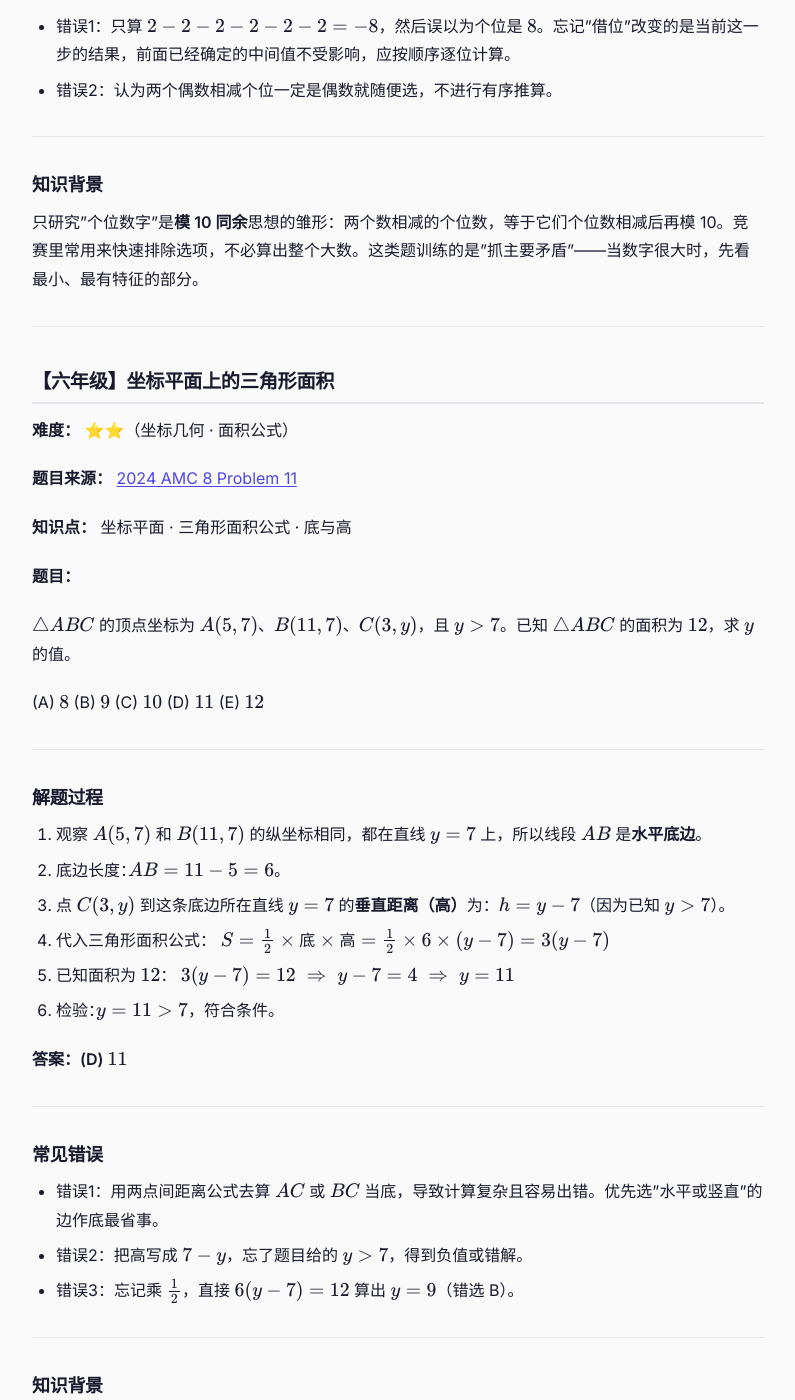
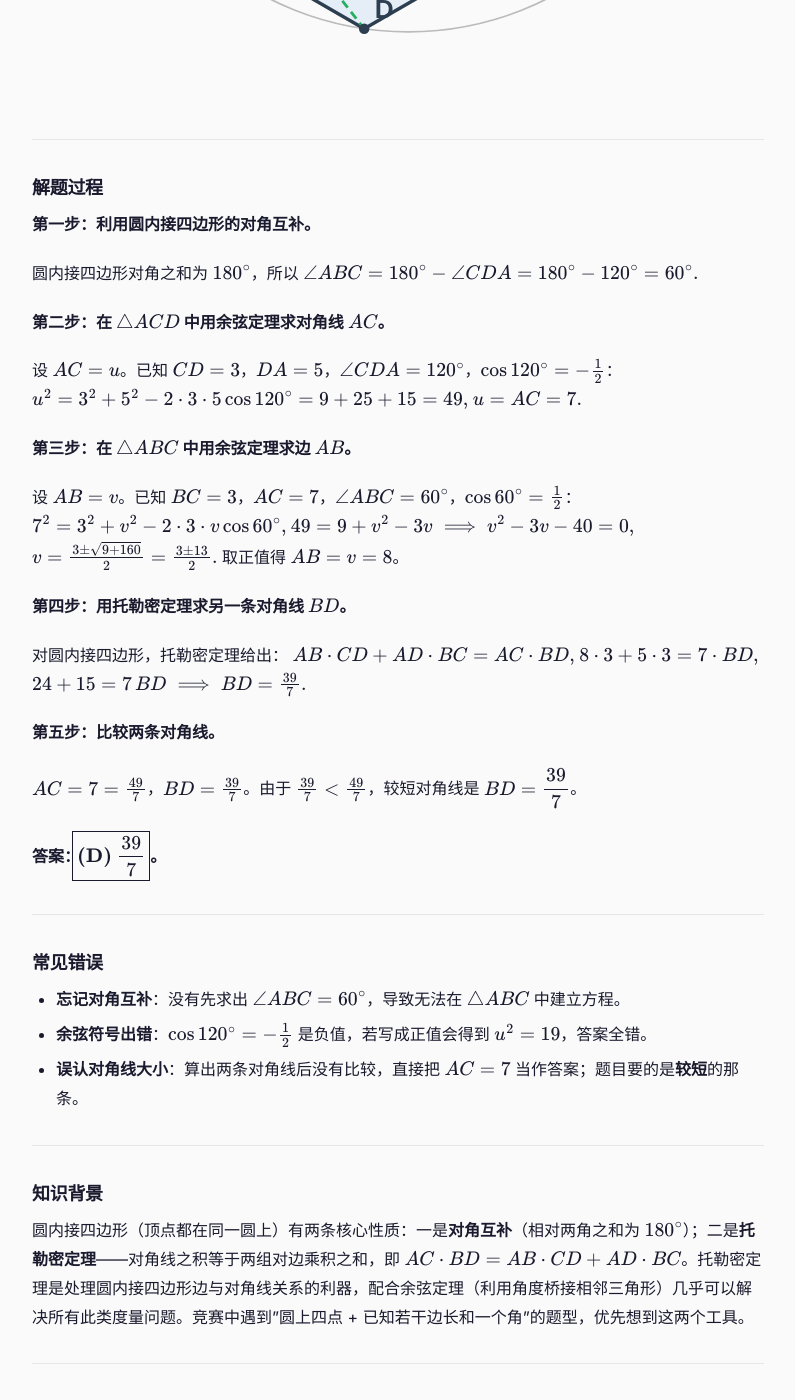
Before and after one commit to chengenbao/chengenbao.github.io, a Jekyll site: the page built from _reading_list/2026-07-14-math.md, in a window 1280 px wide and 1400 px high, scrolled down 1447 px. Shown: the whole window, without its empty margins (242-1037 px from the left). Built offline with Jekyll 4.4.1, drawn with Linux system fonts in a browser that asks for light colours; comment, search, counter and statistics services are not loaded; some of the changed text lies outside the part shown.

Commit message:
add math 2026-07-14

```diff
--- a/_reading_list/2026-07-14-math.md
+++ b/_reading_list/2026-07-14-math.md
@@ -1,101 +1,155 @@
 ---
 layout: reading
-title: "奥数每日两题 2026-07-14：AMC 8 减法个位数 / 坐标三角形面积"
+title: "奥数每日两题 2026-07-14：圆内接四边形的短对角线 / 阶乘的整除性"
 category: math
-tags: [奥数题, 数学, AMC, 四年级, 六年级]
+tags: [奥数题, 数学, AMC10, AMC12, 几何, 数论]
 date: 2026-07-14
 ---
 
-今日年级：**四年级 + 六年级**
+今日学段：**几何 + 数论**（AMC 10/12 难度）
 
-题目来源：2024 AMC 8 真实竞赛真题（MAA / AoPS Community 整理，PDF 存档于 usamoguide/usamo-guide）
+题目来源：AMC 12 竞赛真题（Art of Problem Solving Wiki）
 
 ---
 
-## 【四年级】减法的个位数规律
+## 【几何】圆内接四边形的短对角线
 
-**难度：** ⭐（基础运算 · 数字规律）
+**难度：** ⭐⭐⭐⭐（高中竞赛中档偏上，需综合运用圆的性质、余弦定理与托勒密定理）
 
-**题目来源：** [2024 AMC 8 Problem 1](https://artofproblemsolving.com/wiki/index.php/2024_AMC_8_Problems/Problem_1)
+**题目来源：** [2024 AMC 12A Problem 19](https://artofproblemsolving.com/wiki/index.php/2024_AMC_12A_Problems/Problem_19)
 
-**知识点：** 加减运算 · 个位数（末位）规律 · 借位
+**知识点：** 圆内接四边形 · 余弦定理 · 托勒密定理
 
 **题目：**
 
-$222{,}222 - 22{,}222 - 2{,}222 - 222 - 22 - 2$ 的计算结果，个位数字是多少？
+圆内接四边形 $ABCD$ 满足 $BC=CD=3$，$DA=5$，且 $\angle CDA=120^\circ$。求 $ABCD$ 较短对角线的长度。
 
-(A) $0$  (B) $2$  (C) $4$  (D) $6$  (E) $8$
+$$\textbf{(A) }\frac{31}{7} \quad \textbf{(B) }\frac{33}{7} \quad \textbf{(C) }5 \quad \textbf{(D) }\frac{39}{7} \quad \textbf{(E) }\frac{41}{7}$$
+
+<div style="text-align:center;margin:16px 0;">
+<svg xmlns="http://www.w3.org/2000/svg" viewBox="0 0 420 360" font-family="sans-serif">
+<circle cx="215.9" cy="145.1" r="176.7" fill="none" stroke="#bbb" stroke-width="1"/>
+<polygon points="380.0,210.7 40.0,127.6 77.0,254.4 190.6,320.0" fill="#4a90d9" fill-opacity="0.12" stroke="#2c3e50" stroke-width="2"/>
+<line x1="380.0" y1="210.7" x2="77.0" y2="254.4" stroke="#e74c3c" stroke-width="1.6" stroke-dasharray="5,3"/>
+<line x1="40.0" y1="127.6" x2="190.6" y2="320.0" stroke="#27ae60" stroke-width="1.6" stroke-dasharray="5,3"/>
+<g font-size="15" font-weight="bold" fill="#2c3e50">
+<circle cx="380.0" cy="210.7" r="3" fill="#2c3e50"/><text x="388.0" y="214.7">A</text>
+<circle cx="40.0" cy="127.6" r="3" fill="#2c3e50"/><text x="22.0" y="131.6">B</text>
+<circle cx="77.0" cy="254.4" r="3" fill="#2c3e50"/><text x="59.0" y="248.4">C</text>
+<circle cx="190.6" cy="320.0" r="3" fill="#2c3e50"/><text x="196.6" y="314.0">D</text>
+</g>
+<g font-size="12" fill="#555">
+<text x="42.5" y="191.0">3</text>
+<text x="133.8" y="283.2">3</text>
+<text x="289.3" y="265.35">5</text>
+<text x="210.0" y="183.14999999999998">8</text>
+<text x="232.5" y="228.55" fill="#e74c3c">AC=7</text>
+<text x="105.3" y="237.8" fill="#27ae60">BD=39/7</text>
+</g>
+</svg>
+</div>
 
 ---
 
 ### 解题过程
 
-1. 求一个算式结果的**个位数字**，只需要关心每个数的个位，以及减法中的借位。
-2. 各数个位依次是：$2$、$2$、$2$、$2$、$2$、$2$。
-3. 从左到右逐次相减（只看个位，注意不够减要借位）：
-   - $2 - 2 = 0$
-   - $0 - 2$ 不够减，向十位借 $1$，变成 $10 - 2 = 8$
-   - $8 - 2 = 6$
-   - $6 - 2 = 4$
-   - $4 - 2 = 2$
-4. 最终个位是 **$2$**。
+**第一步：利用圆内接四边形的对角互补。**
 
-**答案：(B) $2$**
+圆内接四边形对角之和为 $180^\circ$，所以
+$$\angle ABC = 180^\circ - \angle CDA = 180^\circ - 120^\circ = 60^\circ.$$
+
+**第二步：在 $\triangle ACD$ 中用余弦定理求对角线 $AC$。**
+
+设 $AC=u$。已知 $CD=3$，$DA=5$，$\angle CDA=120^\circ$，$\cos 120^\circ=-\frac12$：
+$$u^2 = 3^2 + 5^2 - 2\cdot 3\cdot 5\cos 120^\circ = 9 + 25 + 15 = 49,$$
+$$u = AC = 7.$$
+
+**第三步：在 $\triangle ABC$ 中用余弦定理求边 $AB$。**
+
+设 $AB=v$。已知 $BC=3$，$AC=7$，$\angle ABC=60^\circ$，$\cos 60^\circ=\frac12$：
+$$7^2 = 3^2 + v^2 - 2\cdot 3\cdot v\cos 60^\circ,$$
+$$49 = 9 + v^2 - 3v \;\Longrightarrow\; v^2 - 3v - 40 = 0,$$
+$$v = \frac{3\pm\sqrt{9+160}}{2} = \frac{3\pm 13}{2}.$$
+取正值得 $AB = v = 8$。
+
+**第四步：用托勒密定理求另一条对角线 $BD$。**
+
+对圆内接四边形，托勒密定理给出：
+$$AB\cdot CD + AD\cdot BC = AC\cdot BD,$$
+$$8\cdot 3 + 5\cdot 3 = 7\cdot BD,$$
+$$24 + 15 = 7\,BD \;\Longrightarrow\; BD = \frac{39}{7}.$$
+
+**第五步：比较两条对角线。**
+
+$AC = 7 = \frac{49}{7}$，$BD=\frac{39}{7}$。由于 $\frac{39}{7} < \frac{49}{7}$，较短对角线是 $BD=\dfrac{39}{7}$。
+
+**答案：$\boxed{\textbf{(D) }\dfrac{39}{7}}$。**
 
 ---
 
 ### 常见错误
 
-- 错误1：只算 $2-2-2-2-2-2=-8$，然后误以为个位是 $8$。忘记"借位"改变的是当前这一步的结果，前面已经确定的中间值不受影响，应按顺序逐位计算。
-- 错误2：认为两个偶数相减个位一定是偶数就随便选，不进行有序推算。
+- **忘记对角互补**：没有先求出 $\angle ABC=60^\circ$，导致无法在 $\triangle ABC$ 中建立方程。
+- **余弦符号出错**：$\cos 120^\circ=-\tfrac12$ 是负值，若写成正值会得到 $u^2=19$，答案全错。
+- **误认对角线大小**：算出两条对角线后没有比较，直接把 $AC=7$ 当作答案；题目要的是**较短**的那条。
 
 ---
 
 ### 知识背景
 
-只研究"个位数字"是**模 10 同余**思想的雏形：两个数相减的个位数，等于它们个位数相减后再模 10。竞赛里常用来快速排除选项，不必算出整个大数。这类题训练的是"抓主要矛盾"——当数字很大时，先看最小、最有特征的部分。
+圆内接四边形（顶点都在同一圆上）有两条核心性质：一是**对角互补**（相对两角之和为 $180^\circ$）；二是**托勒密定理**——对角线之积等于两组对边乘积之和，即 $AC\cdot BD = AB\cdot CD + AD\cdot BC$。托勒密定理是处理圆内接四边形边与对角线关系的利器，配合余弦定理（利用角度桥接相邻三角形）几乎可以解决所有此类度量问题。竞赛中遇到"圆上四点 + 已知若干边长和一个角"的题型，优先想到这两个工具。
 
 ---
 
-## 【六年级】坐标平面上的三角形面积
+## 【数论】阶乘的整除性
 
-**难度：** ⭐⭐（坐标几何 · 面积公式）
+**难度：** ⭐⭐⭐（高中竞赛基础题，考查质因数分解与阶乘中的素数计数）
 
-**题目来源：** [2024 AMC 8 Problem 11](https://artofproblemsolving.com/wiki/index.php/2024_AMC_8_Problems/Problem_11)
+**题目来源：** [2024 AMC 12A Problem 4](https://artofproblemsolving.com/wiki/index.php/2024_AMC_12A_Problems/Problem_4)
 
-**知识点：** 坐标平面 · 三角形面积公式 · 底与高
+**知识点：** 质因数分解 · 阶乘的整除性
 
 **题目：**
 
-$\triangle ABC$ 的顶点坐标为 $A(5,7)$、$B(11,7)$、$C(3,y)$，且 $y>7$。已知 $\triangle ABC$ 的面积为 $12$，求 $y$ 的值。
+求最小的正整数 $n$，使得 $n!$ 是 $2024$ 的倍数。
 
-(A) $8$  (B) $9$  (C) $10$  (D) $11$  (E) $12$
+$$\textbf{(A) }11 \quad \textbf{(B) }21 \quad \textbf{(C) }22 \quad \textbf{(D) }23 \quad \textbf{(E) }253$$
 
 ---
 
 ### 解题过程
 
-1. 观察 $A(5,7)$ 和 $B(11,7)$ 的纵坐标相同，都在直线 $y=7$ 上，所以线段 $AB$ 是**水平底边**。
-2. 底边长度：$AB = 11 - 5 = 6$。
-3. 点 $C(3,y)$ 到这条底边所在直线 $y=7$ 的**垂直距离（高）**为：$h = y - 7$（因为已知 $y>7$）。
-4. 代入三角形面积公式：
-   $$S = \frac{1}{2} \times \text{底} \times \text{高} = \frac{1}{2} \times 6 \times (y-7) = 3(y-7)$$
-5. 已知面积为 $12$：
-   $$3(y-7) = 12 \;\Rightarrow\; y-7 = 4 \;\Rightarrow\; y = 11$$
-6. 检验：$y=11>7$，符合条件。
+**第一步：对 $2024$ 做质因数分解。**
 
-**答案：(D) $11$**
+$$2024 = 2^3 \cdot 11 \cdot 23.$$
+（验证：$2024 = 8\cdot 253 = 8\cdot 11\cdot 23$。）
+
+**第二步：分析 $n!$ 要包含哪些质因子。**
+
+$n!$ 是 $2024=2^3\cdot 11\cdot 23$ 的倍数，当且仅当 $n!$ 中同时含有至少三个因子 $2$、一个因子 $11$、一个因子 $23$。
+
+- **因子 $23$**：$23$ 是质数，只有当 $n\ge 23$ 时 $n!$ 才含有 $23$。这是最强的约束。
+- **因子 $11$**：$n\ge 11$ 即可满足。
+- **因子 $2^3$**：$n\ge 4$（$4!=24$ 已含 $2^3$）即可满足。
+
+**第三步：取最强约束。**
+
+三个条件里，$n\ge 23$ 是最苛刻的。当 $n=23$ 时，$23!$ 显然同时含有 $23$、$11$、以及远超过 $2^3$ 的因子 $2$，因此 $23!$ 是 $2024$ 的倍数；而 $22!$ 不含因子 $23$，故不是。
+
+**答案：$\boxed{\textbf{(D) }23}$。**
+
+> **趣味备注：** $2024 = 45^2 - 1 = (45-1)(45+1) = 44\cdot 46$，也是一种快速分解思路。
 
 ---
 
 ### 常见错误
 
-- 错误1：用两点间距离公式去算 $AC$ 或 $BC$ 当底，导致计算复杂且容易出错。优先选"水平或竖直"的边作底最省事。
-- 错误2：把高写成 $7-y$，忘了题目给的 $y>7$，得到负值或错解。
-- 错误3：忘记乘 $\frac{1}{2}$，直接 $6(y-7)=12$ 算出 $y=9$（错选 B）。
+- **只看 $11$ 忘了 $23$**：误以为 $n\ge 11$ 就够（选 A），忽略了更大的质因子 $23$。
+- **误算 $2024$ 分解**：把 $253$ 当成质数（其实 $253=11\cdot 23$），或漏掉 $2^3$。
+- **多虑因子 $2$**：担心 $2^3$ 不够，其实小 $n$ 就能满足，真正的瓶颈永远是**最大的质因子**。
 
 ---
 
 ### 知识背景
 
-在坐标平面中，若三角形有一条边平行于坐标轴，面积公式可简化为"底×高÷2"，其中底就是两端点坐标差的绝对值，高就是第三个点到该轴的垂直距离。这是解析几何的基础技能，也是后续学习"鞋带公式（Shoelace Formula）"处理任意三角形面积的铺垫。
+判断"$n!$ 是否为某数 $M$ 的倍数"的通用方法：先把 $M$ 质因数分解为 $M=p_1^{a_1}p_2^{a_2}\cdots$，再逐个检查 $n!$ 中每个质数 $p_i$ 的幂次是否 $\ge a_i$。$n!$ 中质数 $p$ 的幂次由**勒让德公式**给出：$\sum_{k\ge 1}\lfloor n/p^k\rfloor$。对本题这种"每个质因子只需一次或少数几次"的情形，瓶颈通常就是 $M$ 的**最大质因子**——它决定了 $n$ 的下界。这是 AMC 中的高频套路，也解释了为何"记住当年年份的质因数分解"在竞赛中很实用。
```
